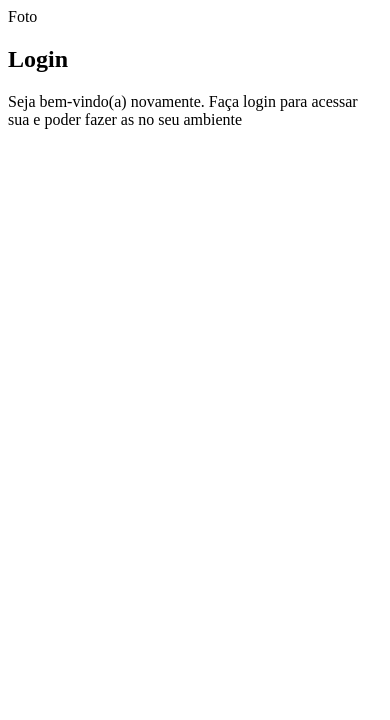
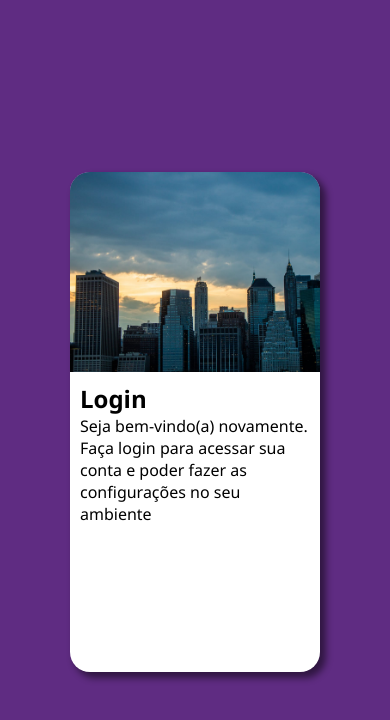
Before and after one commit to Man0Lulu/login_responsivo, a plain HTML site: page index.html in a window 390 px wide. Drawn offline with Linux system fonts and the light colour scheme.

Commit message:
mobile first

```diff
--- a/estilo.css
+++ b/estilo.css
@@ -2,3 +2,49 @@
     --corverde: #49a09d;
     --corlilas: #5f2c82;
 }
+
+*{
+    padding: 0px;
+    margin: 0px;
+    font-family: 'Segoe UI', Tahoma, Geneva, Verdana, sans-serif;
+    box-sizing: border-box;
+}
+
+body, html{
+    background-color: var(--corlilas);
+    height: 100vh;
+    width: 100vw;
+
+}
+
+main{
+    position: relative;
+    height: 100vh;
+    width: 100vw;
+}
+
+
+section#login{
+    position: absolute;
+    background-color: white;
+    width: 250px;
+    height: 500px;
+    border-radius: 20px;
+    overflow: hidden;
+    box-shadow: 5px 5px 7px 1px rgba(0, 0, 0, 0.493);
+    top: 50%;
+    left: 50%;
+    transform: translate(-50%, -50%);
+}
+
+section#login > div#imagem{
+    background: var(--corlilas) url(edificios.jpg) no-repeat;
+    background-size: cover;
+    background-position: left bottom;
+    height: 200px;
+}
+
+section#login > div#formulario{
+    display: block;
+    padding: 10px;
+}
--- a/index.html
+++ b/index.html
@@ -7,16 +7,15 @@
     <title>Tela de Login responsiva</title>
 </head>
 <body>
-
     <main>
         <section id="login">
             <div id="imagem">
-                Foto
+
             </div>
             <div id="formulario">
                 <h1>Login</h1>
-                <p>Seja bem-vindo(a) novamente. Faça login para acessar sua e poder
-                fazer as no seu ambiente</p>
+                <p>Seja bem-vindo(a) novamente. Faça login para acessar sua conta e
+                poder fazer as configurações no seu ambiente</p>
                 <form action="login.php" method="post">
 
                 </form>
```
